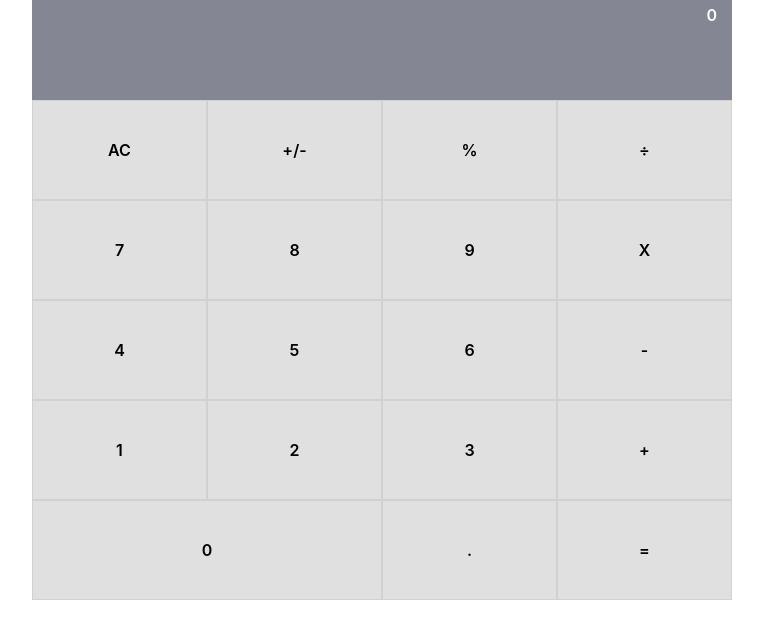
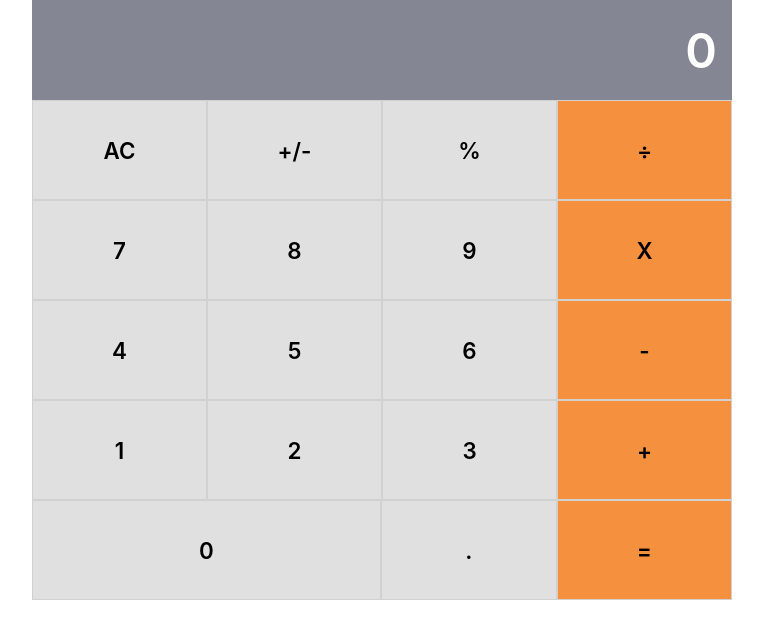
Before and after one commit to ViriCruz/React-Calculator, a React (Create React App) app: page / in a window 1280 px wide. Shown: the top 638 px of the page, without its empty margins (258-1021 px from the left). Built offline with nearby package versions, Linux system fonts and the light colour scheme.

Commit message:
Add flexbox and general styles.

```diff
--- a/src/components/Button.js
+++ b/src/components/Button.js
@@ -1,16 +1,29 @@
 import React from 'react';
 import PropTypes from 'prop-types';
 
-const Button = ({ value }) => (
-  <div className="button">{ value }</div>
-);
+const Button = ({ value, color, wide }) => {
+  const css = color;
+  if (wide) css.flex = '2';
+  return (
+    <div className="button" style={css}>
+      { value }
+    </div>
+  );
+};
 
 Button.defaultProps = {
   value: 'NaN',
+  color: { flex: '1', backgroundColor: '#f5913e' },
+  wide: false,
 };
 
 Button.propTypes = {
   value: PropTypes.string,
+  color: PropTypes.shape({
+    backgroundColor: PropTypes.string,
+    flex: PropTypes.string,
+  }),
+  wide: PropTypes.bool,
 };
 
 export default Button;
--- a/src/components/ButtonPanel.js
+++ b/src/components/ButtonPanel.js
@@ -14,8 +14,13 @@ class ButtonPanel extends React.Component {
     return this.names;
   }
 
-  renderButton(name) {
-    this.button = <Button value={name} />;
+
+  renderButton = (value, index, group) => {
+    const style = { backgroundColor: '#e0e0e0', flex: '1' };
+    const { length } = group;
+    const wide = value === '0';
+    this.button = index < length - 1 ? <Button value={value} color={style} wide={wide} />
+      : <Button value={value} color={{ flex: '1' }} wide={wide} />;
     return this.button;
   }
 
@@ -23,19 +28,19 @@ class ButtonPanel extends React.Component {
     return (
       <div className="container">
         <div className="row groups">
-          { this.groups['1'].map(name => this.renderButton(name)) }
+          { this.groups['1'].map(this.renderButton) }
         </div>
         <div className="row groups">
-          { this.groups['2'].map(name => this.renderButton(name)) }
+          { this.groups['2'].map(this.renderButton) }
         </div>
         <div className="row groups">
-          { this.groups['3'].map(name => this.renderButton(name)) }
+          { this.groups['3'].map(this.renderButton) }
         </div>
         <div className="row groups">
-          { this.groups['4'].map(name => this.renderButton(name)) }
+          { this.groups['4'].map(this.renderButton) }
         </div>
         <div className="row groups">
-          { this.groups['5'].map(name => this.renderButton(name)) }
+          { this.groups['5'].map(this.renderButton) }
         </div>
       </div>
     );
--- a/src/index.css
+++ b/src/index.css
@@ -1,24 +1,22 @@
 * {
   box-sizing: border-box;
 }
+
 body {
   margin: 0;
   font-family: -apple-system, BlinkMacSystemFont, 'Segoe UI', 'Roboto', 'Oxygen',
     'Ubuntu', 'Cantarell', 'Fira Sans', 'Droid Sans', 'Helvetica Neue',
     sans-serif;
+  font-size: 16px;
   -webkit-font-smoothing: antialiased;
   -moz-osx-font-smoothing: grayscale;
 }
 
-code {
-  font-family: source-code-pro, Menlo, Monaco, Consolas, 'Courier New',
-    monospace;
-}
-
-
 #app {
   width: 700px;
   margin: 0 auto;
+  display: flex;
+  flex-direction: column;
 }
 
 .display {
@@ -26,7 +24,10 @@ code {
   color: #fff;
   font-weight: 600;
   padding: 5px 15px;
-  text-align: right;
+  display: flex;
+  justify-content: flex-end;
+  align-items: center;
+  font-size: 3rem;
 }
 
 .row {
@@ -35,19 +36,16 @@ code {
 
 .groups {
   display: flex;
+  justify-content: space-between;
 }
 
 .button {
-  width: 25%;
+  font-size: 1.4rem;
   border: 1px solid #d1d1d1;
   display: flex;
   justify-content: center;
   align-items: center;
-  background-color: #e0e0e0;
+  background-color: #f5913e;
   color: #000;
   font-weight: 600;
 }
-
-.groups:last-child .button:first-child {
-  width: 50%;
-}
```
